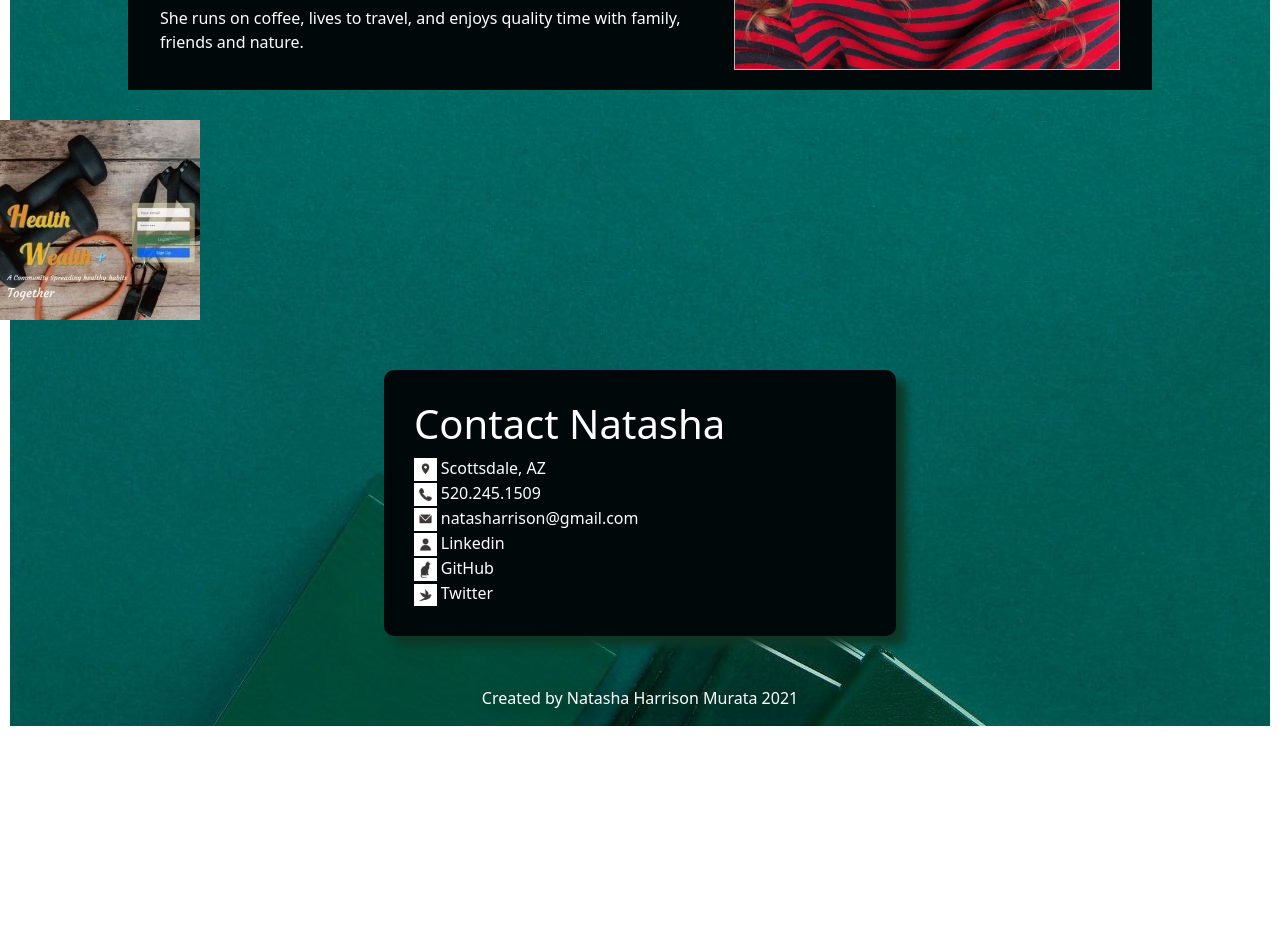
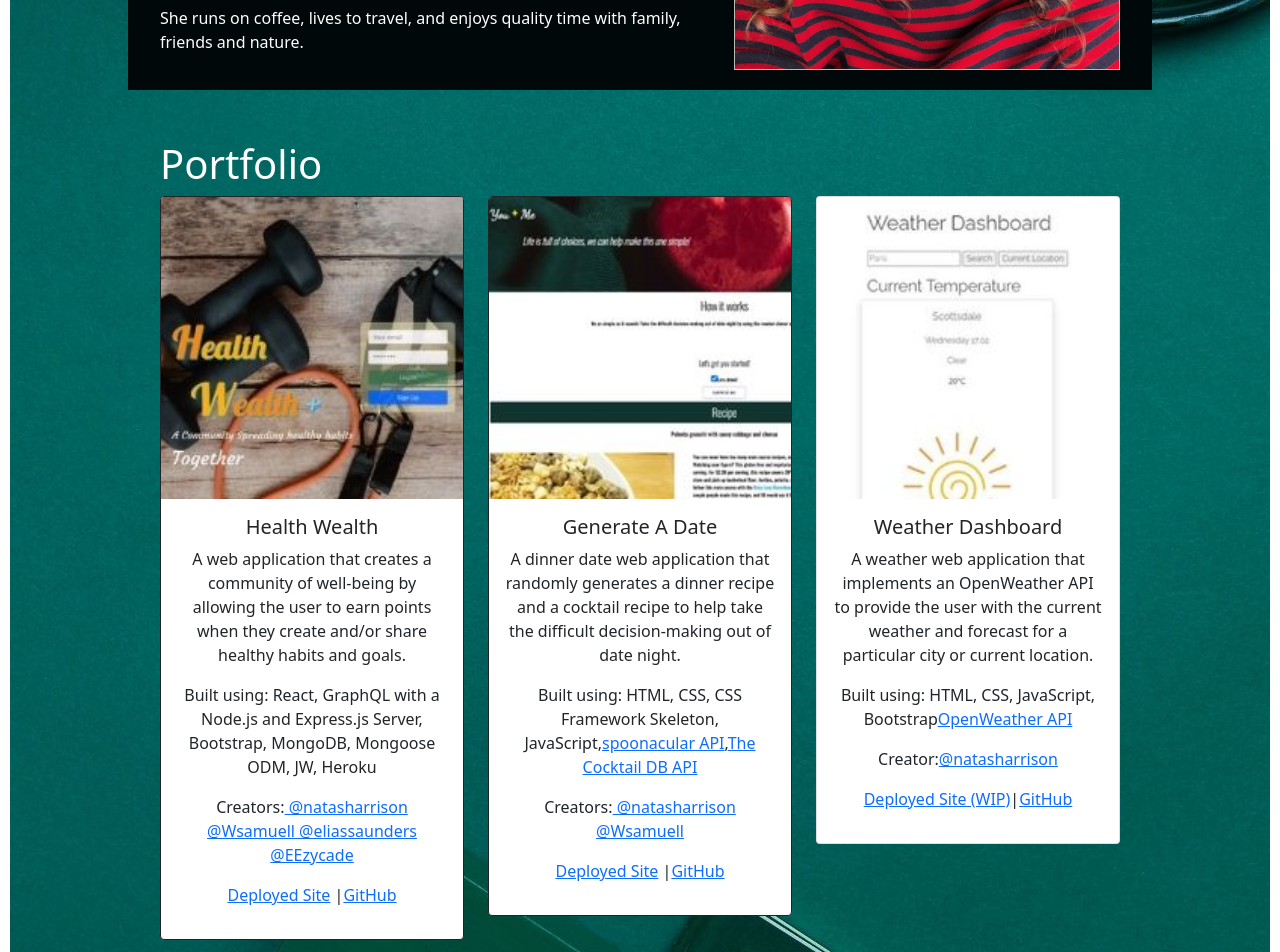
Before and after one commit to natasharrison/natasharrison_portfolio, a React (Create React App) app: page / in a window 1280 px wide. Shown: the part 760-1712 px from the top of the page. Before the commit the page ends 1486 px from the top, so only its background shows below. Built offline with nearby package versions, Linux system fonts and the light colour scheme.

Commit message:
boostrap cards for portfolio features implemented

```diff
--- a/src/components/Contact/index.js
+++ b/src/components/Contact/index.js
@@ -11,16 +11,16 @@ function Contact() {
   return (
     <section className="Contact" id="contact">
       <h1>Contact Natasha</h1>
-      <li><img src={location} width="5%" height="5%"></img>   Scottsdale, AZ</li>
-      <li> <img src={phone} width="5%" height="5%"></img>   520.245.1509 </li>
-      <li> <img src={email} width="5%" height="5%"></img>
-      <a href="mailto://natasharrison@gmail.com"> natasharrison@gmail.com </a></li>
+      <li><img src={location} width="5%" height="5%" alt="location pin icon"></img>   Scottsdale, AZ</li>
+      <li> <img src={phone} width="5%" height="5%" alt="phone icon"></img>   520.245.1509 </li>
+      <li> <img src={email} width="5%" height="5%" alt="envelope icon"></img>
+        <a href="mailto://natasharrison@gmail.com"> natasharrison@gmail.com </a></li>
       <li><a href="https://www.linkedin.com/in/natasharrison/">
-        <img src={linkedin} width="5%" height="5%"></img>    Linkedin</a></li>
+        <img src={linkedin} width="5%" height="5%" alt="person profile icon"></img>    Linkedin</a></li>
       <li><a href="https://github.com/natasharrison">
-        <img src={github} width="5%" height="5%"></img>    GitHub</a></li>
+        <img src={github} width="5%" height="5%" alt="cat icon to represent github"></img>    GitHub</a></li>
       <li><a href="https://twitter.com/natasharrison">
-        <img src={twitter} width="5%" height="5%"></img>    Twitter</a></li>
+        <img src={twitter} width="5%" height="5%" alt="bird icon to represent twitter"></img>    Twitter</a></li>
     </section>
   );
 }
--- a/src/components/Footer/index.js
+++ b/src/components/Footer/index.js
@@ -4,10 +4,7 @@ function Footer() {
   return (
     <section className="Footer">
       <p>
-        Created by{" "}
-        <a href="https://github.com/natasharrison">
-          Natasha Harrison Murata 2021
-        </a>
+        Created by <a href="https://github.com/natasharrison">Natasha Harrison Murata 2022</a>
       </p>
     </section>
   );
--- a/src/components/Portfolio/index.js
+++ b/src/components/Portfolio/index.js
@@ -1,20 +1,118 @@
-import React from 'react';
-import ProjectList from '../ProjectList';
+import React from "react";
+import Card from "react-bootstrap/Card";
+import healthwealth from "../../assets/projects/health-wealth200x200.jpg";
+import generatedate from "../../assets/projects/generatedate200x200.jpg";
+import weatherdashboard from "../../assets/projects/weatherdashboard200x200.jpg";
 
 function Portfolio() {
+  return (
+    <section className="Portfolio" id="portfolio">
+      <div class="container">
+        <h1>Portfolio</h1>
+        <div class="row">
 
-    // const { name, description } = currentProject;
+          <div class="col-md-4">
+            <Card border="dark"style={{textAlign: "center"}}>
+              <Card.Img
+                variant="top"
+                src={healthwealth}
+                alt="Health Wealth Application"
+              />
+              <Card.Body>
+                <Card.Title> Health Wealth </Card.Title>
+                <p>
+                  A web application that creates a community of well-being by
+                  allowing the user to earn points when they create and/or share healthy habits and goals.
+                </p>
+                <p>
+                  Built using: React, GraphQL with a Node.js and Express.js
+                  Server, Bootstrap, MongoDB, Mongoose ODM, JW, Heroku
+                </p>
+                <p>
+                  Creators:
+                  <a href="https://github.com/natasharrison"> @natasharrison</a>
+                  <a href="https://github.com/Wsamuell"> @Wsamuell</a>
+                  <a href="https://github.com/eliassaunders"> @eliassaunders</a>
+                  <a href="https://github.com/EEzycade"> @EEzycade</a>
+                </p>
+                <p>
+                  <a href="https://healthwealth.herokuapp.com/"> Deployed Site</a> |
+                  <a href="https://github.com/Wsamuell/health-wealth">GitHub</a>
+                </p>
+              </Card.Body>
+            </Card>
+          </div>
 
-    // const currentProject = {
-    //     name: "food-fest",
-    //     description: "pwas",
-    // };
+          <div class="col-md-4">
+            <Card border="dark" style={{textAlign: "center"}}>
+            <Card.Img
+              variant="top" src={generatedate} alt="generate a date website"/>
+            <Card.Body>
+              <Card.Title> Generate A Date </Card.Title>
+            <p>
+              A dinner date web application that randomly generates a dinner
+              recipe and a cocktail recipe to help take the difficult
+              decision-making out of date night.
+            </p>
+            <p>
+              Built using: HTML, CSS, CSS Framework Skeleton, JavaScript,
+              <a href="https://spoonacular.com/food-api">
+                spoonacular API
+              </a>,
+              <a href="https://www.thecocktaildb.com/api.php">
+                The Cocktail DB API
+              </a>
+            </p>
+            <p>
+              Creators:
+              <a href="https://github.com/natasharrison"> @natasharrison</a>
+              <a href="https://github.com/Wsamuell"> @Wsamuell</a>
+            </p>
+            <p>
+              <a href="https://natasharrison.github.io/generate-date/">
+                Deployed Site
+              </a> |
+              <a href="https://github.com/natasharrison/generate-date.git">GitHub
+              </a>
+            </p>
+            </Card.Body>
+            </Card>
+          </div>
 
-    return (
-        <section>
-            <ProjectList />
-        </section>
-    );
+          <div class="col-md-4">
+            <Card border="darker" style={{textAlign: "center"}}>
+              <Card.Img variant="top" src={weatherdashboard} alt="weather dashboard application"></Card.Img>
+            <Card.Body>
+              <Card.Title> Weather Dashboard </Card.Title>
+            <p>
+              A weather web application that implements an OpenWeather API to
+              provide the user with the current weather and forecast for a
+              particular city or current location.
+            </p>
+            <p>
+              Built using: HTML, CSS, JavaScript, Bootstrap
+              <a href="https://openweathermap.org/api">OpenWeather API</a>
+            </p>
+            <p>
+              Creator:
+              <a href="https://github.com/natasharrison">@natasharrison</a>
+            </p>
+            <p>
+              <a href="https://upbeat-goldberg-fb125c.netlify.app/">
+                Deployed Site (WIP)
+              </a>
+              |
+              <a href="https://github.com/natasharrison/shecodes-weather.git">
+                GitHub
+              </a>
+            </p>
+            </Card.Body>
+            </Card>
+          </div>
+        </div>
+      </div>
+    </section>
+  );
 }
 
 export default Portfolio;
--- a/src/components/ProjectList/index.js
+++ /dev/null
@@ -1,16 +0,0 @@
-import React from 'react'
-import photo from '../../assets/projects/health-wealth200x200.jpg';
-
-
-function ProjectList() {
-  return (
-    <div>
-        <img
-          src={photo}
-          alt="Project Example"
-        />
-    </div>
-  )
-}
-
-export default ProjectList;
--- a/src/index.css
+++ b/src/index.css
@@ -9,7 +9,6 @@ body {
   font-family: Verdana, Geneva, Tahoma, sans-serif;
   -webkit-font-smoothing: antialiased;
   -moz-osx-font-smoothing: grayscale;
-  margin: 0;
   background-image: url("./assets/cover/cover-image.jpg");
   background-repeat: no-repeat;
   background-position: center;
@@ -20,23 +19,24 @@ header {
   display: flex;
   justify-content: space-between;
   flex-wrap: wrap;
-  position: sticky;
+  /* position: sticky;
   top: 0;
-  background-size: cover;
-  background-position: 80%;
-  background-attachment: fixed;
-  z-index: 9999;
+  /* background-color: var(--primary-color); */
+  /* z-index: 9999; */
   font-size: 30px;
 }
 
 .Header {
   font-weight: bold;
   text-shadow: 4px 4px 8px #0d3827;
+  color: #ffff;
+  padding-top: 40px;
+  padding-left: 40px;
 }
 
 header nav a {
   text-decoration: none;
-  color: #fff;
+  color: #ffff;
   text-shadow: 4px 4px 8px #0d3827;
   padding: 0px 20px;
   margin: 30px;
@@ -73,9 +73,24 @@ li {
   border: 1px solid #bbbbbb;
 }
 
+.Portfolio {
+  /* color: #ffff; */
+  width: 80%;
+  margin: 30px auto;
+  padding: 20px;
+  display: flex;
+  flex-wrap: wrap;
+  align-items: center;
+  justify-content: space-between;
+}
+
+.Portfolio h1 {
+  color: #ffff;
+}
+
 .Contact {
   background-color: var(--secondary-color);
-  color: #fff;
+  color: #ffff;
   margin: 50px auto;
   padding: 30px;
   width: 40%;
```
Also changed, not shown: src/assets/projects/generatedate200x200.jpg (added), src/assets/projects/weatherdashboard200x200.jpg (added).
